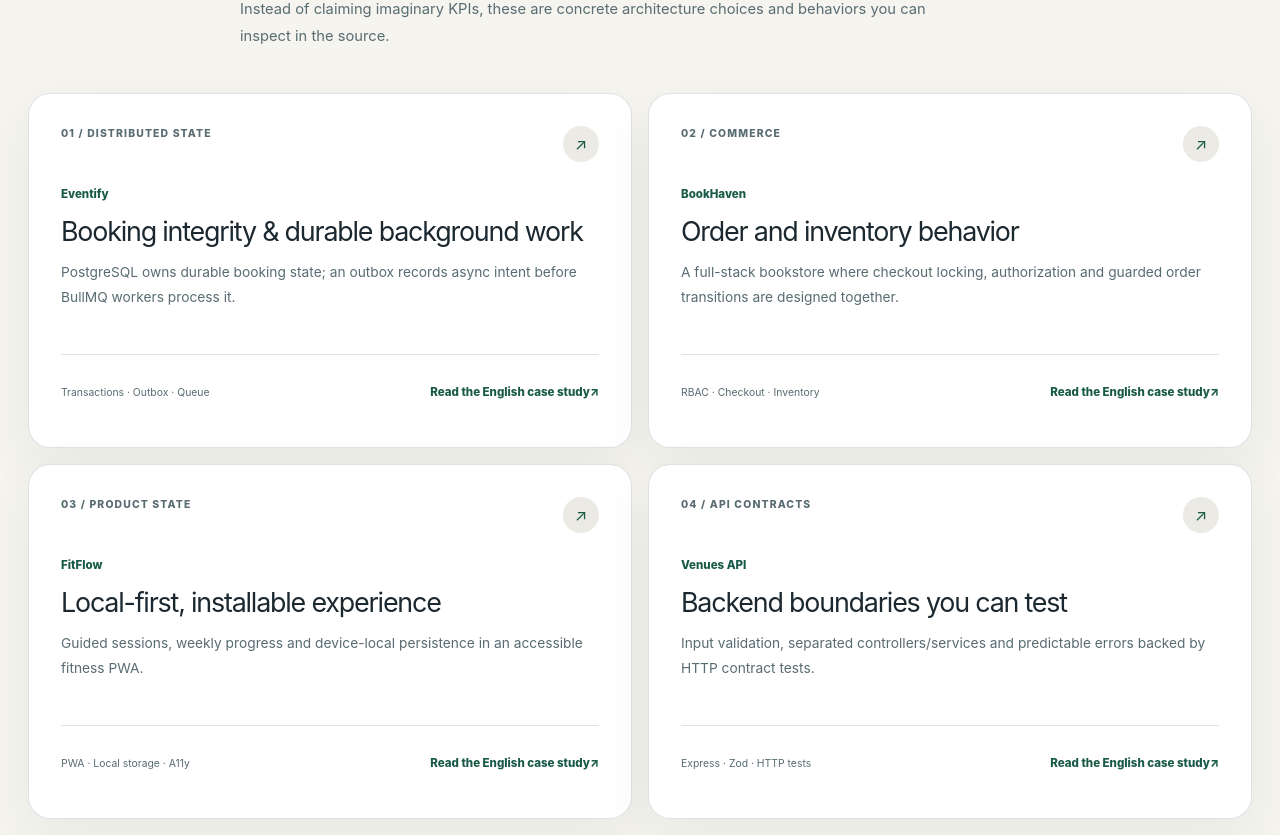
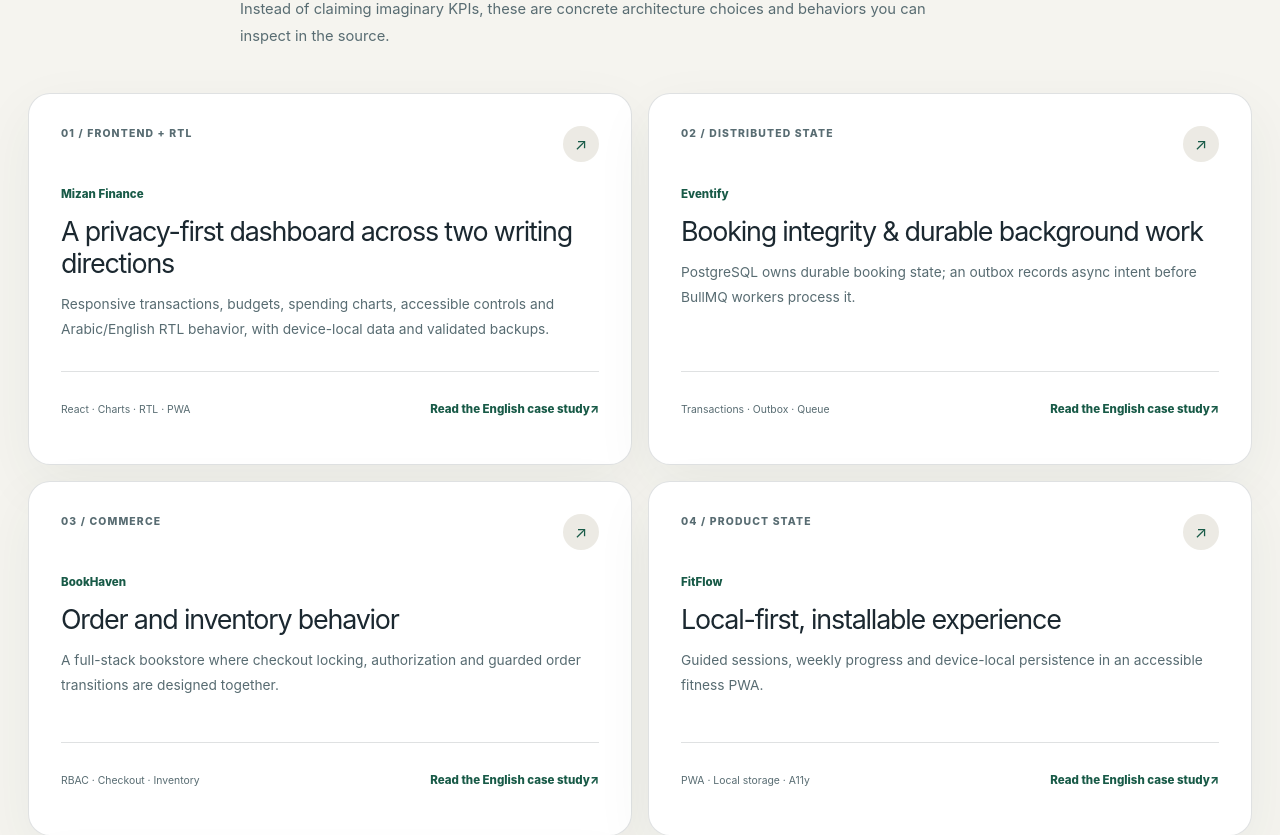
Before and after one commit to rahman-997/portfolio, a Next.js app: page / in a window 1280 px wide. Shown: the part 3834-4669 px from the top of the page. Built offline with nearby package versions, Linux system fonts and the light colour scheme.

Commit message:
feat(portfolio): showcase Mizan UX evidence in en/ar/tr with truthful case studies

```diff
--- a/app/experience/extra-sections.ts
+++ b/app/experience/extra-sections.ts
@@ -12,15 +12,16 @@ export const extraSections: Record<Locale, {
   en: {
     navHighlights:"Evidence",navProcess:"Process",
     evidence: {
-      eyebrow:"ENGINEERING RECEIPTS / FOUR DEEP DIVES",
+      eyebrow:"DESIGN + ENGINEERING / FIVE DEEP DIVES",
       title:"Engineering evidence, not vanity numbers.",
       lead:"Instead of claiming imaginary KPIs, these are concrete architecture choices and behaviors you can inspect in the source.",
       link:"Read the English case study",
       cards:[
-        {project:"Eventify",code:"01 / DISTRIBUTED STATE",result:"Booking integrity & durable background work",detail:"PostgreSQL owns durable booking state; an outbox records async intent before BullMQ workers process it.",proof:"Transactions · Outbox · Queue",href:"/work/eventify/"},
-        {project:"BookHaven",code:"02 / COMMERCE",result:"Order and inventory behavior",detail:"A full-stack bookstore where checkout locking, authorization and guarded order transitions are designed together.",proof:"RBAC · Checkout · Inventory",href:"/work/bookhaven/"},
-        {project:"FitFlow",code:"03 / PRODUCT STATE",result:"Local-first, installable experience",detail:"Guided sessions, weekly progress and device-local persistence in an accessible fitness PWA.",proof:"PWA · Local storage · A11y",href:"/work/fitflow/"},
-        {project:"Venues API",code:"04 / API CONTRACTS",result:"Backend boundaries you can test",detail:"Input validation, separated controllers/services and predictable errors backed by HTTP contract tests.",proof:"Express · Zod · HTTP tests",href:"/work/venues-api/"}
+        {project:"Mizan Finance",code:"01 / FRONTEND + RTL",result:"A privacy-first dashboard across two writing directions",detail:"Responsive transactions, budgets, spending charts, accessible controls and Arabic/English RTL behavior, with device-local data and validated backups.",proof:"React · Charts · RTL · PWA",href:"/work/mizan/"},
+        {project:"Eventify",code:"02 / DISTRIBUTED STATE",result:"Booking integrity & durable background work",detail:"PostgreSQL owns durable booking state; an outbox records async intent before BullMQ workers process it.",proof:"Transactions · Outbox · Queue",href:"/work/eventify/"},
+        {project:"BookHaven",code:"03 / COMMERCE",result:"Order and inventory behavior",detail:"A full-stack bookstore where checkout locking, authorization and guarded order transitions are designed together.",proof:"RBAC · Checkout · Inventory",href:"/work/bookhaven/"},
+        {project:"FitFlow",code:"04 / PRODUCT STATE",result:"Local-first, installable experience",detail:"Guided sessions, weekly progress and device-local persistence in an accessible fitness PWA.",proof:"PWA · Local storage · A11y",href:"/work/fitflow/"},
+        {project:"Venues API",code:"05 / API CONTRACTS",result:"Backend boundaries you can test",detail:"Input validation, separated controllers/services and predictable errors backed by HTTP contract tests.",proof:"Express · Zod · HTTP tests",href:"/work/venues-api/"}
       ]
     },
     process:{
@@ -49,7 +50,7 @@ export const extraSections: Record<Locale, {
       items:[
         {q:"Is every repository your original work?",a:"Six listed repositories are original projects. The free-claude-code repository is an upstream fork and is explicitly marked as such. Private repositories are not displayed."},
         {q:"Can I try every project online?",a:"Live demos are linked where a public deployment exists. Some free-tier deployments may need time to wake up. For projects without a public demo, the source repository is the primary reference."},
-        {q:"Where can I see deeper technical decisions?",a:"Eventify, BookHaven, FitFlow and Venues API have dedicated architecture and implementation case studies. These detailed pages are currently written in English; source links accompany every project."},
+        {q:"Where can I see deeper technical decisions?",a:"FitFlow, Mizan Finance, BookHaven, Eventify and Venues API have dedicated architecture and implementation case studies. These detailed pages are currently written in English; source links accompany every project."},
         {q:"Does the AI Atlas run actual agents or analyze visitors?",a:"No. The AI Systems Atlas is an interactive visualization of engineering disciplines, not a live agent service, camera tool or visitor-tracking system."}
       ]
     }
@@ -57,14 +58,15 @@ export const extraSections: Record<Locale, {
   ar:{
     navHighlights:"الأدلة",navProcess:"آلية العمل",
     evidence:{
-      eyebrow:"أدلة هندسية / أربع دراسات تقنية",title:"أدلة هندسية بلا أرقام دعائية.",
+      eyebrow:"تصميم وهندسة / خمس دراسات تقنية",title:"أدلة هندسية بلا أرقام دعائية.",
       lead:"بدلاً من ادعاء أرقام نجاح غير موثّقة، هنا قرارات معمارية ووظائف يمكنك مراجعتها في الكود المصدري.",
       link:"اقرأ الدراسة التقنية (بالإنجليزية)",
       cards:[
-        {project:"Eventify",code:"01 / حالة موزعة",result:"حجوزات متماسكة ومهام خلفية موثوقة",detail:"يحفظ PostgreSQL حالة الحجوزات الدائمة، ويسجّل Outbox نية تنفيذ المهام قبل معالجتها عبر BullMQ.",proof:"معاملات · Outbox · طوابير",href:"/work/eventify/"},
-        {project:"BookHaven",code:"02 / تجارة إلكترونية",result:"سلوك الطلبات والمخزون",detail:"متجر كتب متكامل يجمع حماية الدفع والصلاحيات وانتقالات حالة الطلب ضمن نظام واحد.",proof:"صلاحيات · دفع · مخزون",href:"/work/bookhaven/"},
-        {project:"FitFlow",code:"03 / حالة المنتج",result:"تجربة قابلة للتثبيت وتحفظ التقدم محلياً",detail:"جلسات موجهة وتقدم أسبوعي وحفظ محلي على الجهاز ضمن تطبيق لياقة يراعي إمكانية الوصول.",proof:"PWA · تخزين محلي · وصول",href:"/work/fitflow/"},
-        {project:"Venues API",code:"04 / عقود API",result:"حدود خلفية قابلة للاختبار",detail:"التحقق من المدخلات وفصل المتحكمات عن الخدمات وأخطاء متوقعة تدعمها اختبارات HTTP.",proof:"Express · Zod · اختبارات",href:"/work/venues-api/"}
+        {project:"Mizan Finance",code:"01 / واجهات وRTL",result:"لوحة مالية تحترم خصوصية المستخدم واتجاه اللغة",detail:"واجهات متجاوبة للمصروفات والميزانيات والرسوم البيانية مع دعم العربية والإنجليزية وإمكانية الوصول والحفظ المحلي والنسخ الاحتياطي.",proof:"React · رسوم بيانية · RTL · PWA",href:"/work/mizan/"},
+        {project:"Eventify",code:"02 / حالة موزعة",result:"حجوزات متماسكة ومهام خلفية موثوقة",detail:"يحفظ PostgreSQL حالة الحجوزات الدائمة، ويسجّل Outbox نية تنفيذ المهام قبل معالجتها عبر BullMQ.",proof:"معاملات · Outbox · طوابير",href:"/work/eventify/"},
+        {project:"BookHaven",code:"03 / تجارة إلكترونية",result:"سلوك الطلبات والمخزون",detail:"متجر كتب متكامل يجمع حماية الدفع والصلاحيات وانتقالات حالة الطلب ضمن نظام واحد.",proof:"صلاحيات · دفع · مخزون",href:"/work/bookhaven/"},
+        {project:"FitFlow",code:"04 / حالة المنتج",result:"تجربة قابلة للتثبيت وتحفظ التقدم محلياً",detail:"جلسات موجهة وتقدم أسبوعي وحفظ محلي على الجهاز ضمن تطبيق لياقة يراعي إمكانية الوصول.",proof:"PWA · تخزين محلي · وصول",href:"/work/fitflow/"},
+        {project:"Venues API",code:"05 / عقود API",result:"حدود خلفية قابلة للاختبار",detail:"التحقق من المدخلات وفصل المتحكمات عن الخدمات وأخطاء متوقعة تدعمها اختبارات HTTP.",proof:"Express · Zod · اختبارات",href:"/work/venues-api/"}
       ]
     },
     process:{
@@ -93,7 +95,7 @@ export const extraSections: Record<Locale, {
       items:[
         {q:"هل جميع المستودعات من تطويرك الأصلي؟",a:"ستة مستودعات معروضة هي مشاريع أصلية. مستودع free-claude-code نسخة متفرعة من مشروع خارجي ومميّزة بذلك بوضوح. لا أعرض المستودعات الخاصة."},
         {q:"هل يمكن تجربة كل مشروع على الإنترنت؟",a:"أضع رابط العرض الحي عندما يكون متاحاً. بعض خدمات الاستضافة المجانية قد تحتاج إلى وقت لتستيقظ. إن لم يتوفر عرض عام، يبقى مستودع الكود المرجع الأساسي."},
-        {q:"أين أقرأ التفاصيل الهندسية للمشاريع؟",a:"تتضمن مشاريع Eventify وBookHaven وFitFlow وVenues API دراسات منفصلة للمعمارية والتنفيذ. صفحات التفاصيل حالياً بالإنجليزية، وروابط الكود موجودة لكل مشروع."},
+        {q:"أين أقرأ التفاصيل الهندسية للمشاريع؟",a:"تتضمن مشاريع FitFlow وMizan Finance وBookHaven وEventify وVenues API دراسات منفصلة للمعمارية والتنفيذ. صفحات التفاصيل حالياً بالإنجليزية، وروابط الكود موجودة لكل مشروع."},
         {q:"هل يشغّل AI Atlas وكلاء حقيقيين أو يتتبع الزوار؟",a:"لا. AI Systems Atlas عرض تفاعلي لتخصصات الهندسة، وليس خدمة وكلاء حية أو أداة كاميرا أو نظام تتبع زوار."}
       ]
     }
@@ -101,14 +103,15 @@ export const extraSections: Record<Locale, {
   tr:{
     navHighlights:"Kanıtlar",navProcess:"Süreç",
     evidence:{
-      eyebrow:"MÜHENDİSLİK KANITLARI / DÖRT İNCELEME",title:"Gösteriş değil, mühendislik kanıtı.",
+      eyebrow:"TASARIM + MÜHENDİSLİK / BEŞ İNCELEME",title:"Gösteriş değil, mühendislik kanıtı.",
       lead:"Doğrulanmamış başarı rakamları yerine kaynak kodda inceleyebileceğiniz mimari kararları ve gerçek ürün davranışları.",
       link:"İngilizce incelemeyi oku",
       cards:[
-        {project:"Eventify",code:"01 / DAĞITIK DURUM",result:"Tutarlı rezervasyonlar ve dayanıklı arka plan işleri",detail:"PostgreSQL kalıcı rezervasyon durumunu tutar; Outbox, BullMQ işçileri çalışmadan önce iş niyetini kaydeder.",proof:"İşlem · Outbox · Kuyruk",href:"/work/eventify/"},
-        {project:"BookHaven",code:"02 / E-TİCARET",result:"Sipariş ve stok davranışı",detail:"Ödeme kilidi, yetkilendirme ve güvenli sipariş geçişlerini bir arada ele alan tam kapsamlı kitapçı.",proof:"RBAC · Ödeme · Stok",href:"/work/bookhaven/"},
-        {project:"FitFlow",code:"03 / ÜRÜN DURUMU",result:"Cihazda saklanan, kurulabilir deneyim",detail:"Erişilebilir fitness PWA'sında yönlendirmeli seanslar, haftalık ilerleme ve yerel veri saklama.",proof:"PWA · Yerel veri · Erişim",href:"/work/fitflow/"},
-        {project:"Venues API",code:"04 / API SÖZLEŞMELERİ",result:"Test edilebilir backend sınırları",detail:"HTTP testleriyle desteklenen şema doğrulama, ayrılmış controller/service katmanları ve tutarlı hatalar.",proof:"Express · Zod · HTTP testleri",href:"/work/venues-api/"}
+        {project:"Mizan Finance",code:"01 / FRONTEND + RTL",result:"İki yazı yönüne uyumlu, gizlilik odaklı finans paneli",detail:"Duyarlı bütçe ve işlem arayüzleri, harcama grafikleri, erişilebilir kontroller, Arapça/İngilizce RTL ve cihazda veri saklama.",proof:"React · Grafikler · RTL · PWA",href:"/work/mizan/"},
+        {project:"Eventify",code:"02 / DAĞITIK DURUM",result:"Tutarlı rezervasyonlar ve dayanıklı arka plan işleri",detail:"PostgreSQL kalıcı rezervasyon durumunu tutar; Outbox, BullMQ işçileri çalışmadan önce iş niyetini kaydeder.",proof:"İşlem · Outbox · Kuyruk",href:"/work/eventify/"},
+        {project:"BookHaven",code:"03 / E-TİCARET",result:"Sipariş ve stok davranışı",detail:"Ödeme kilidi, yetkilendirme ve güvenli sipariş geçişlerini bir arada ele alan tam kapsamlı kitapçı.",proof:"RBAC · Ödeme · Stok",href:"/work/bookhaven/"},
+        {project:"FitFlow",code:"04 / ÜRÜN DURUMU",result:"Cihazda saklanan, kurulabilir deneyim",detail:"Erişilebilir fitness PWA'sında yönlendirmeli seanslar, haftalık ilerleme ve yerel veri saklama.",proof:"PWA · Yerel veri · Erişim",href:"/work/fitflow/"},
+        {project:"Venues API",code:"05 / API SÖZLEŞMELERİ",result:"Test edilebilir backend sınırları",detail:"HTTP testleriyle desteklenen şema doğrulama, ayrılmış controller/service katmanları ve tutarlı hatalar.",proof:"Express · Zod · HTTP testleri",href:"/work/venues-api/"}
       ]
     },
     process:{
@@ -137,7 +140,7 @@ export const extraSections: Record<Locale, {
       items:[
         {q:"Tüm depolar özgün çalışmanız mı?",a:"Listelenen altı depo özgün projedir. free-claude-code üçüncü taraf bir projeden fork'lanmıştır ve açıkça bu şekilde etiketlenir. Özel depolar gösterilmez."},
         {q:"Tüm projeleri çevrim içi deneyebilir miyim?",a:"Herkese açık dağıtımı olan projelerde canlı demo bağlantısı bulunur. Bazı ücretsiz sunucuların uyanması zaman alabilir. Canlı demo yoksa temel kaynak kod deposudur."},
-        {q:"Teknik kararları nereden görebilirim?",a:"Eventify, BookHaven, FitFlow ve Venues API için özel mimari ve uygulama incelemeleri vardır. Bu ayrıntılı sayfalar şu anda İngilizcedir; her projenin kaynak bağlantısı da bulunur."},
+        {q:"Teknik kararları nereden görebilirim?",a:"FitFlow, Mizan Finance, BookHaven, Eventify ve Venues API için özel mimari ve uygulama incelemeleri vardır. Bu ayrıntılı sayfalar şu anda İngilizcedir; her projenin kaynak bağlantısı da bulunur."},
         {q:"AI Atlas gerçekten ajan çalıştırıyor veya ziyaretçileri izliyor mu?",a:"Hayır. AI Systems Atlas mühendislik alanlarını anlatan etkileşimli bir görseldir; canlı ajan servisi, kamera aracı veya ziyaretçi takip sistemi değildir."}
       ]
     }
```
